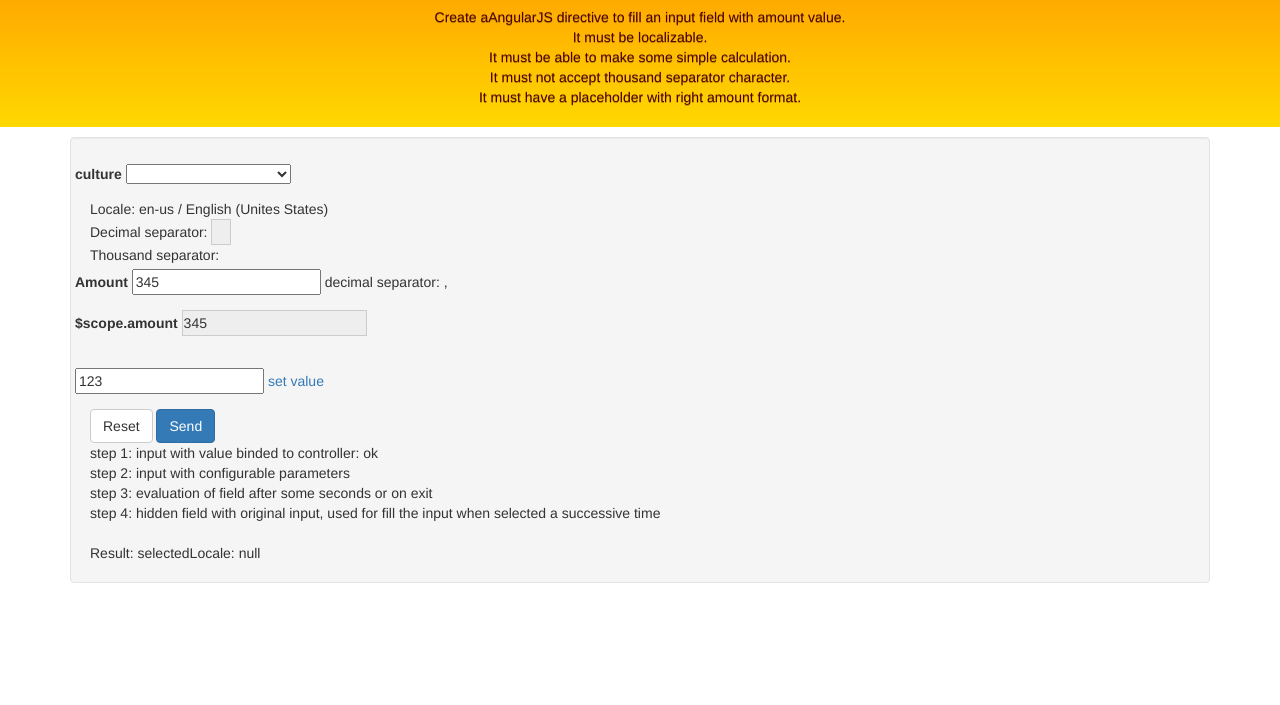
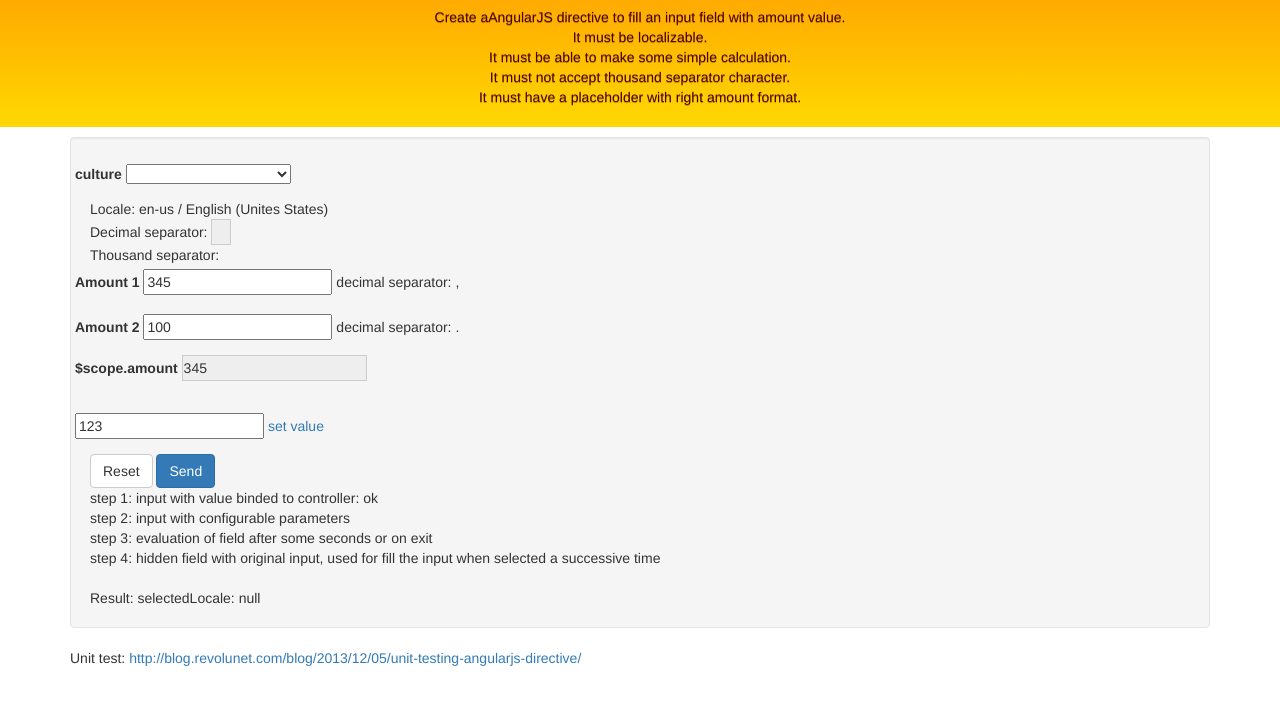
Before and after one commit to alex-piccione/JavaScript-spikes, a plain HTML site: page spike-template.html in a window 1280 px wide. Shown: the part 73-778 px from the top of the page. Drawn offline with nearby package versions, Linux system fonts and the light colour scheme.

Commit message:
Added a second field with different decimal separator

```diff
--- a/spike-template.html
+++ b/spike-template.html
@@ -44,8 +44,12 @@
 						<div>Thousand separator: {{locale.decimalSeparator}}</div>
 					</div>
 					<div class="form-group">
-						<label class="control-label">Amount</label>
+						<label class="control-label">Amount 1</label>
 						<spike:amount-field placeholder="'0,00'" decimal-separator="','" thousand-separator="'.'" amount="recordAmount" ></spike:amount-field>
+					</div>
+					<div class="form-group">
+						<label class="control-label">Amount 2</label>
+						<spike:amount-field placeholder="'0.00'" decimal-separator="'.'" thousand-separator="'.'" amount="amount_2" ></spike:amount-field>
 					</div>
 					<div class="form-group">
 						<label>$scope.amount</label>
@@ -74,6 +78,9 @@
 			</div>
 
 		</div>
+
+		Unit test: <a href="http://blog.revolunet.com/blog/2013/12/05/unit-testing-angularjs-directive/">http://blog.revolunet.com/blog/2013/12/05/unit-testing-angularjs-directive/</a>
+
 	</div>
 
 	<!-- Scripts -->
@@ -99,6 +106,7 @@
 			function ($scope, $locale) {
 				$scope.result = null;
 				$scope.recordAmount = "345";
+				$scope.amount_2 = 100;
 				$scope.valueToSet = 123;
 				$scope.locales = [
 					{id: "en", name: "English"},
```
